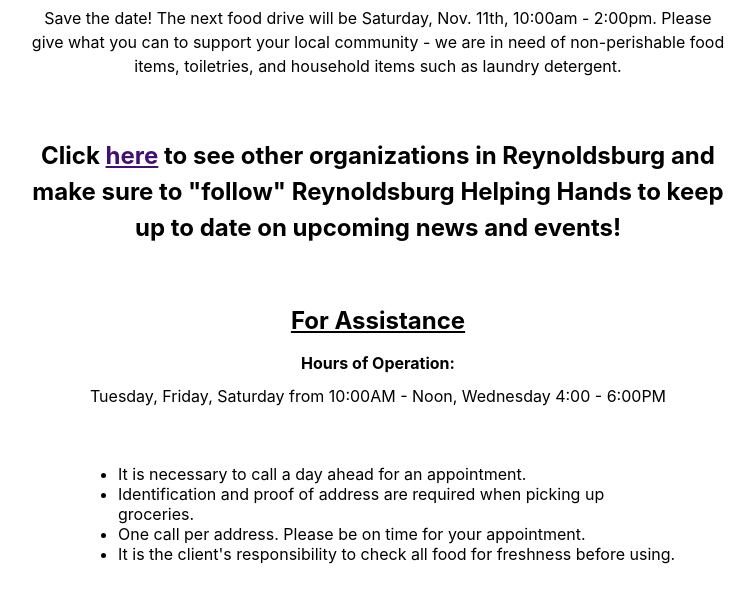
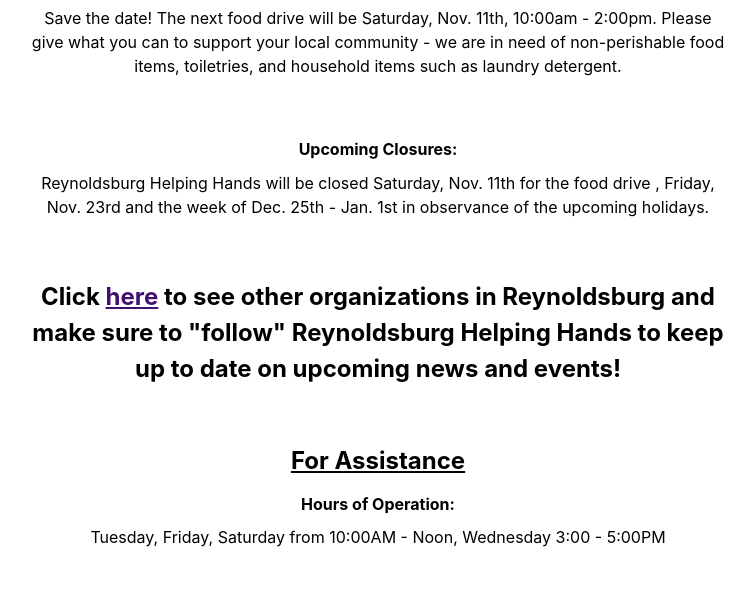
Before and after one commit to zackvenables/FoodPantry, a Next.js app: page / in a window 1280 px wide. Shown: the part 940-1539 px from the top of the page, without its empty margins (262-1017 px from the left). Built offline with nearby package versions, Linux system fonts and the light colour scheme.

Commit message:
updates nov 23

```diff
--- a/pages/index.js
+++ b/pages/index.js
@@ -11,11 +11,22 @@
       <><>
         <h2 className={styles.announcements}>Announcements</h2>
         <p className={styles.description}>Save the date! The next food drive will be Saturday, Nov. 11th, 10:00am - 2:00pm. Please give what you can to support your local community - we are in need of non-perishable food items, toiletries, and household items such as laundry detergent.</p>
+        <div>
+
+        </div>
+        <h4 className={styles.assistanceTitles}>Upcoming Closures: </h4><p className={styles.description}> Reynoldsburg Helping Hands will be closed Saturday, Nov. 11th for the food drive , Friday, Nov. 23rd and the week of Dec. 25th - Jan. 1st in observance of the upcoming holidays. </p>
+        <div>
+
+        </div>
       <h2 className={styles.description}>Click <a className="yodel" href="https://events.yodel.today/reynoldsburg">here</a> to see other organizations in Reynoldsburg and make sure to "follow" Reynoldsburg Helping Hands to keep up to date on upcoming news and events! </h2>
       <div>
 
       </div>
-      <h2 className={styles.announcements}>For Assistance</h2><h4 className={styles.assistanceTitles}>Hours of Operation: </h4><p className={styles.description}>Tuesday, Friday, Saturday from 10:00AM - Noon, Wednesday 4:00 - 6:00PM</p><ul className={styles.list}>
+      <h2 className={styles.announcements}>For Assistance</h2><h4 className={styles.assistanceTitles}>Hours of Operation: </h4><p className={styles.description}>Tuesday, Friday, Saturday from 10:00AM - Noon, Wednesday 3:00 - 5:00PM</p><ul className={styles.list}>
+
+        <div>
+
+        </div>
           <li>It is necessary to call a day ahead for an appointment.</li>
           <li>Identification and proof of address are required when picking up groceries.</li>
           <li>One call per address. Please be on time for your appointment.</li>
```
Also changed, not shown: pages/events.js (+9 -0 lines), 2 other files (tests, documents, lock files or other folders).
